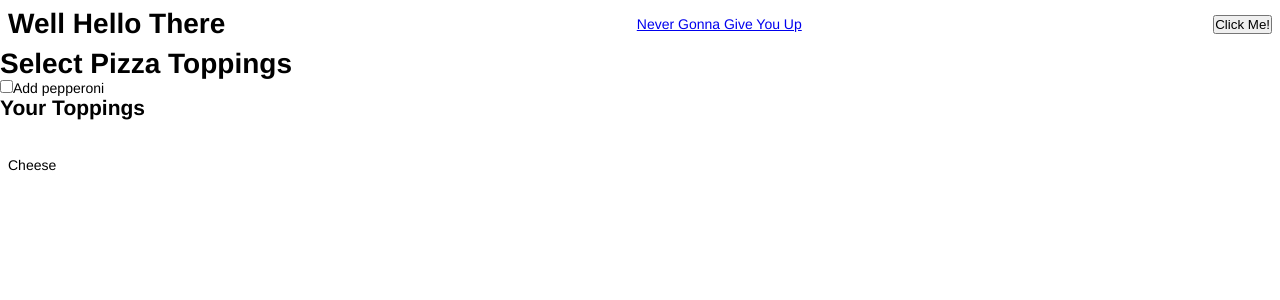
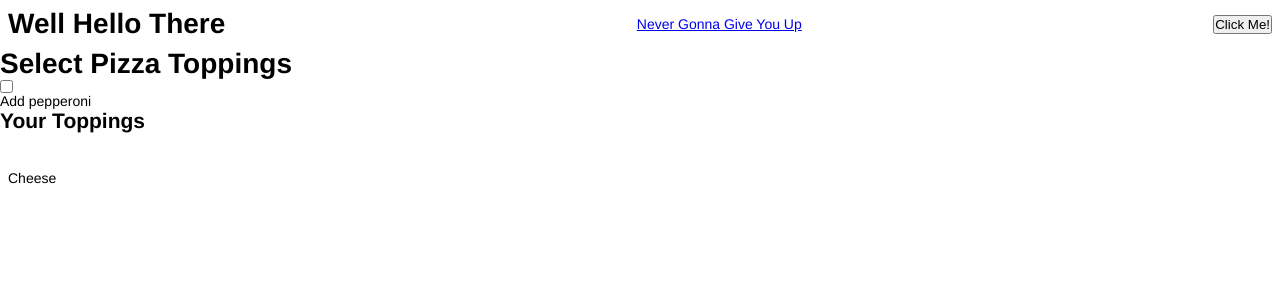
Before and after one commit to kollcibe05-creator/REACT, a React (Vite) app: page / in a window 1280 px wide. Shown: the top 300 px of the page. Built offline with nearby package versions, Linux system fonts and the light colour scheme.

Commit message:
styled <input> and <field>

```diff
--- a/src/index.css
+++ b/src/index.css
@@ -267,3 +267,7 @@ form.new-message input[type="submit"]:focus {
   outline: none;
   opacity: 1;
 }
+
+input, label {
+  display: block;
+}
```
